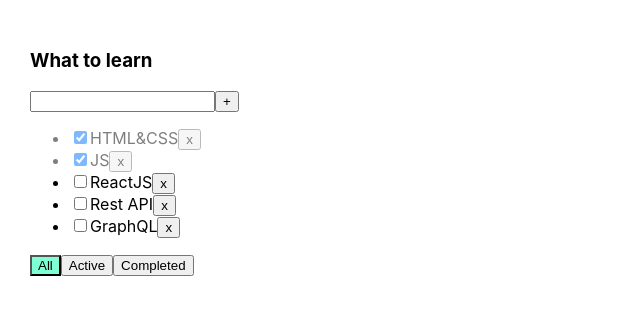
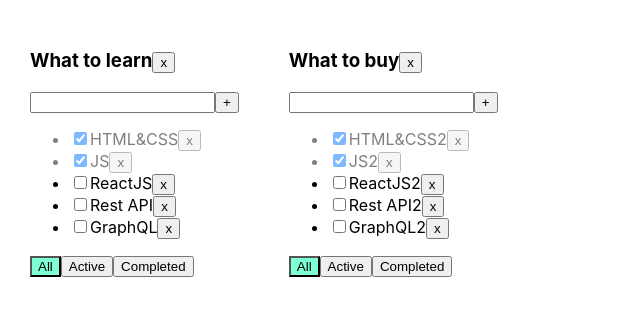
Before and after one commit to antondoom1/it-incubator-todolist-ts, a React (Create React App) app: page / in a window 1280 px wide. Shown: the top 316 px of the page, without its empty margins (0-640 px from the left). Built offline with nearby package versions, Linux system fonts and the light colour scheme.

Commit message:
tdl lesson 5

```diff
--- a/src/App.tsx
+++ b/src/App.tsx
@@ -1,69 +1,103 @@
-import React, {useState} from 'react';
-import './App.css';
-import {Todolist} from './Todolist';
-import {v1} from 'uuid';
+import React, {useState} from 'react'
+import './App.css'
+import {Todolist} from './Todolist'
+import {v1} from 'uuid'
 
-export type FilterValuesType = "all" | "active" | "completed";
+export type FilterValuesType = 'all' | 'active' | 'completed';
+export type TodolistsType = {
+  id: string
+  title: string
+  filter: FilterValuesType
+}
 
 function App() {
 
-    let [tasks, setTasks] = useState([
-        {id: v1(), title: "HTML&CSS", isDone: true},
-        {id: v1(), title: "JS", isDone: true},
-        {id: v1(), title: "ReactJS", isDone: false},
-        {id: v1(), title: "Rest API", isDone: false},
-        {id: v1(), title: "GraphQL", isDone: false},
-    ]);
-    let [filter, setFilter] = useState<FilterValuesType>("all");
+  let todolistID1 = v1()
+  let todolistID2 = v1()
 
+  let [todolists, setTodolists] = useState<Array<TodolistsType>>([
+    {id: todolistID1, title: 'What to learn', filter: 'all'},
+    {id: todolistID2, title: 'What to buy', filter: 'all'}
+  ])
 
-    function removeTask(id: string) {
-        let filteredTasks = tasks.filter(t => t.id != id);
-        setTasks(filteredTasks);
+  let [tasks, setTasks] = useState({
+    [todolistID1]: [
+      {id: v1(), title: 'HTML&CSS', isDone: true},
+      {id: v1(), title: 'JS', isDone: true},
+      {id: v1(), title: 'ReactJS', isDone: false},
+      {id: v1(), title: 'Rest API', isDone: false},
+      {id: v1(), title: 'GraphQL', isDone: false}
+    ],
+    [todolistID2]: [
+      {id: v1(), title: 'HTML&CSS2', isDone: true},
+      {id: v1(), title: 'JS2', isDone: true},
+      {id: v1(), title: 'ReactJS2', isDone: false},
+      {id: v1(), title: 'Rest API2', isDone: false},
+      {id: v1(), title: 'GraphQL2', isDone: false}
+    ]
+  })
+
+  const removeTodolistHandler = (todolistId: string) => {
+    setTodolists(todolists.filter(tl => tl.id !== todolistId))
+    delete tasks[todolistId]
   }
 
-    function addTask(title: string) {
-        let task = {id: v1(), title: title, isDone: false};
-        let newTasks = [task, ...tasks];
-        setTasks(newTasks);
+  function removeTask(todolistId: string, taskId: string) {
+    setTasks({
+      ...tasks, [todolistId]: tasks[todolistId].filter(tl => tl.id !== taskId)
+    })
   }
 
-    function changeStatus(taskId: string, isDone: boolean) {
-        let task = tasks.find(t => t.id === taskId);
-        if (task) {
-            task.isDone = isDone;
+  function addTask(todolistId: string, title: string) {
+    let newTask = {id: v1(), title: title, isDone: false}
+
+    setTasks({
+      ...tasks, [todolistId]: [newTask, ...tasks[todolistId]]
+    })
   }
 
-        setTasks([...tasks]);
+  function changeStatus(todolistId: string, taskId: string, isDone: boolean) {
+    setTasks({
+      ...tasks, [todolistId]: tasks[todolistId].map(tl => {
+        return tl.id === taskId ? {...tl, isDone} : tl
+      })
+    })
   }
 
-
-    let tasksForTodolist = tasks;
-
-    if (filter === "active") {
-        tasksForTodolist = tasks.filter(t => t.isDone === false);
+  function changeFilter(todolistId: string, value: FilterValuesType) {
+    setTodolists(todolists.map(tl => tl.id === todolistId ? {...tl, filter: value} : tl))
   }
-    if (filter === "completed") {
-        tasksForTodolist = tasks.filter(t => t.isDone === true);
-    }
-
-    function changeFilter(value: FilterValuesType) {
-        setFilter(value);
-    }
-
 
   return (
     <div className="App">
-            <Todolist title="What to learn"
+      {
+        todolists.map(tl => {
+
+          let tasksForTodolist = tasks[tl.id]
+          if (tl.filter === 'active') {
+            tasksForTodolist = tasks[tl.id].filter(t => !t.isDone)
+          }
+          if (tl.filter === 'completed') {
+            tasksForTodolist = tasks[tl.id].filter(t => t.isDone)
+          }
+
+          return (
+            <Todolist
+              key={tl.id}
+              id={tl.id}
+              title={tl.title}
               tasks={tasksForTodolist}
               removeTask={removeTask}
               changeFilter={changeFilter}
               addTask={addTask}
               changeTaskStatus={changeStatus}
-                      filter={filter}
+              filter={tl.filter}
+              removeTodolistHandler={removeTodolistHandler}
             />
+          )
+        })}
     </div>
-    );
+  )
 }
 
-export default App;
+export default App
--- a/src/Todolist.tsx
+++ b/src/Todolist.tsx
@@ -1,5 +1,5 @@
-import React, {ChangeEvent, KeyboardEvent, useState} from 'react';
-import {FilterValuesType} from './App';
+import React, {ChangeEvent, KeyboardEvent, useState} from 'react'
+import {FilterValuesType} from './App'
 
 type TaskType = {
   id: string
@@ -8,26 +8,28 @@
 }
 
 type PropsType = {
+  id: string
   title: string
   tasks: Array<TaskType>
-    removeTask: (taskId: string) => void
-    changeFilter: (value: FilterValuesType) => void
-    addTask: (title: string) => void
-    changeTaskStatus: (taskId: string, isDone: boolean) => void
+  removeTask: (todolistId: string, taskId: string) => void
+  changeFilter: (todolistId: string, value: FilterValuesType) => void
+  addTask: (todolistId: string, title: string) => void
+  changeTaskStatus: (todolistId: string, taskId: string, isDone: boolean) => void
   filter: FilterValuesType
+  removeTodolistHandler: (todolistId: string) => void
 }
 
 export function Todolist(props: PropsType) {
 
-    let [title, setTitle] = useState("")
+  let [title, setTitle] = useState('')
   let [error, setError] = useState<string | null>(null)
 
   const addTask = () => {
-        if (title.trim() !== "") {
-            props.addTask(title.trim());
-            setTitle("");
+    if (title.trim() !== '') {
+      props.addTask(props.id, title.trim())
+      setTitle('')
     } else {
-            setError("Title is required");
+      setError('Title is required')
     }
   }
 
@@ -36,24 +38,30 @@
   }
 
   const onKeyPressHandler = (e: KeyboardEvent<HTMLInputElement>) => {
-        setError(null);
+    setError(null)
     if (e.charCode === 13) {
-            addTask();
+      addTask()
     }
   }
 
-    const onAllClickHandler = () => props.changeFilter("all");
-    const onActiveClickHandler = () => props.changeFilter("active");
-    const onCompletedClickHandler = () => props.changeFilter("completed");
+  const onAllClickHandler = () => props.changeFilter(props.id, 'all')
+  const onActiveClickHandler = () => props.changeFilter(props.id, 'active')
+  const onCompletedClickHandler = () => props.changeFilter(props.id, 'completed')
 
+  const removeTodolistHandler = () => {
+    props.removeTodolistHandler(props.id)
+  }
 
   return <div>
-        <h3>{props.title}</h3>
+    <h3>
+      {props.title}
+      <button onClick={removeTodolistHandler}>x</button>
+    </h3>
     <div>
       <input value={title}
              onChange={onChangeHandler}
              onKeyPress={onKeyPressHandler}
-                   className={error ? "error" : ""}
+             className={error ? 'error' : ''}
       />
       <button onClick={addTask}>+</button>
       {error && <div className="error-message">{error}</div>}
@@ -61,12 +69,12 @@
     <ul>
       {
         props.tasks.map(t => {
-                    const onClickHandler = () => props.removeTask(t.id)
+          const onClickHandler = () => props.removeTask(props.id, t.id)
           const onChangeHandler = (e: ChangeEvent<HTMLInputElement>) => {
-                        props.changeTaskStatus(t.id, e.currentTarget.checked);
+            props.changeTaskStatus(props.id, t.id, e.currentTarget.checked)
           }
 
-                    return <li key={t.id} className={t.isDone ? "is-done" : ""}>
+          return <li key={t.id} className={t.isDone ? 'is-done' : ''}>
             <input type="checkbox"
                    onChange={onChangeHandler}
                    checked={t.isDone}/>
@@ -77,12 +85,15 @@
       }
     </ul>
     <div>
-            <button className={props.filter === 'all' ? "active-filter" : ""}
-                    onClick={onAllClickHandler}>All</button>
-            <button className={props.filter === 'active' ? "active-filter" : ""}
-                onClick={onActiveClickHandler}>Active</button>
-            <button className={props.filter === 'completed' ? "active-filter" : ""}
-                onClick={onCompletedClickHandler}>Completed</button>
+      <button className={props.filter === 'all' ? 'active-filter' : ''}
+              onClick={onAllClickHandler}>All
+      </button>
+      <button className={props.filter === 'active' ? 'active-filter' : ''}
+              onClick={onActiveClickHandler}>Active
+      </button>
+      <button className={props.filter === 'completed' ? 'active-filter' : ''}
+              onClick={onCompletedClickHandler}>Completed
+      </button>
     </div>
   </div>
 }
```
Lines whose indentation alone changed are shown as unchanged.
